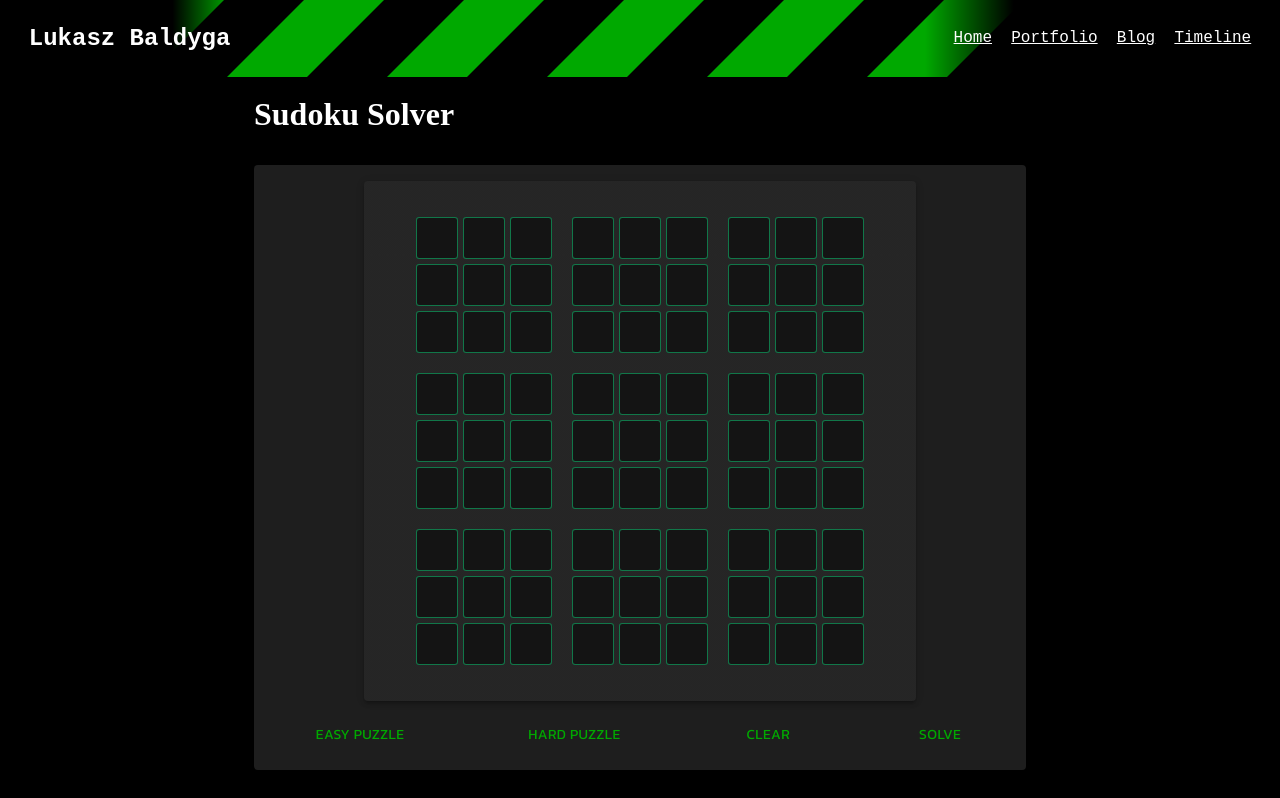
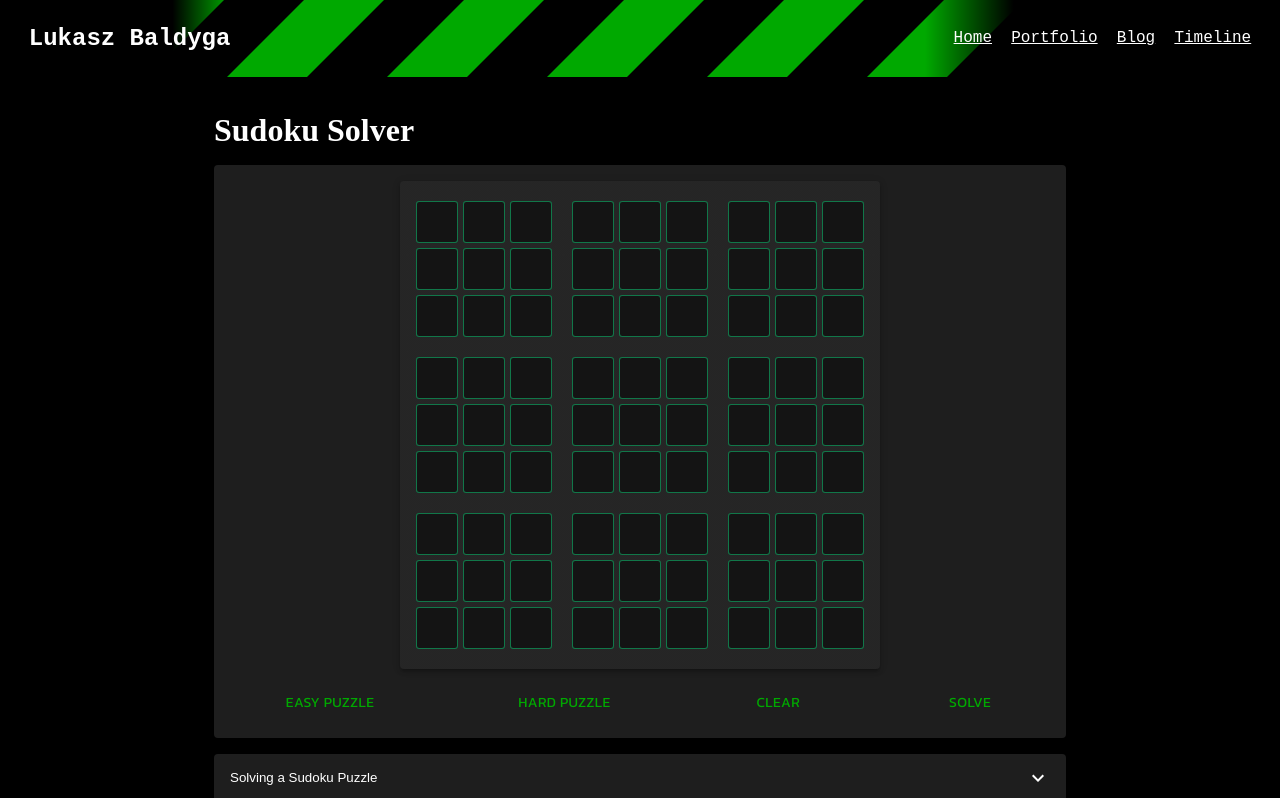
Before and after one commit to Rijndael1998/Website-Neo, a Next.js app: page /portfolio/sudoku in a window 1280 px wide. Shown: the top 798 px of the page. Built offline with nearby package versions, Linux system fonts and the light colour scheme; a web font is replaced by a local one.

Commit message:
fixed the styling within the sudoku page & deprecated the lazy page layout in favour of MUI

```diff
--- a/src/app/portfolio/sudoku/page.tsx
+++ b/src/app/portfolio/sudoku/page.tsx
@@ -14,12 +14,12 @@ const paperProps = elementProps.paper;
 const containerProps = elementProps.container;
 
 export default function Sudoku() {
-    return <Lazy>
-        <h1>Sudoku Solver</h1>
+    return <Lazy doNothing>
+        <h1 style={{ margin: "1rem 0" }}>Sudoku Solver</h1>
 
         <SudokuCollection />
 
-        <div>
+        <div style={{ margin: "1em 0" }}>
             <Accordion>
                 <AccordionSummary
                     expandIcon={<ExpandMoreIcon />}
--- a/src/components/algorithms/sudoku/sudokuCollection.tsx
+++ b/src/components/algorithms/sudoku/sudokuCollection.tsx
@@ -9,8 +9,18 @@ import { Button, Container, Paper, Snackbar, SnackbarCloseReason } from "@mui/ma
 import { default as Grid } from "@mui/material/Grid2";
 import { elementProps, elementPropsType } from "./sudokuConstants";
 
-const paperProps: elementPropsType["paper"] = {...elementProps.paper};
-const containerProps: elementPropsType["container"] = {...elementProps.container, sx: {padding: "1em 0"}};
+const containerProps: elementPropsType["container"] = {
+    sx: {
+        padding: "1em 0",
+        overflowX: "auto",
+        maxWidth: "calc(100vw - 10em)",
+        width: "max-content",
+        margin: "auto",
+    },
+};
+const paperProps: elementPropsType["paper"] = {
+    elevation: elementProps.paper.elevation,
+};
 
 function EmptyGridGen() {
     const grid: Array<Array<number>> = [];
@@ -79,7 +89,7 @@ export default function SudokuCollection() {
             </Grid>
             <Grid size={12}>
                 <Grid container justifyContent={"space-around"} marginBottom={"1em"}>
-                    <Grid>
+                    <Grid >
                         <Button onClick={() => puzzleHandler("easy")}>Easy Puzzle</Button>
                     </Grid>
                     <Grid>
--- a/src/components/lazy/_lazy.tsx
+++ b/src/components/lazy/_lazy.tsx
@@ -2,9 +2,12 @@ import { ReactNode } from "react";
 import styles from "./lazy.module.scss";
 import DarkModeFix from "../muiWrappers/darkModeFix/_darkModeFix";
 import { Container } from "@mui/material";
+import classNames from "classnames";
 
-export default function Lazy({ children }: { children?: ReactNode }) {
+export default function Lazy({ children, doNothing }: { children?: ReactNode, doNothing?: boolean}) {
+    console.warn("Lazy will be the next element to be removed");
+
     return <DarkModeFix>
-        <Container className={styles.lazy} maxWidth={"md"}>{children}</Container>
+        <Container className={classNames(styles.lazy, doNothing && styles.doNothing)} maxWidth={"md"}>{children}</Container>
     </DarkModeFix>
 }
--- a/src/components/lazy/lazy.module.scss
+++ b/src/components/lazy/lazy.module.scss
@@ -13,6 +13,13 @@
 
     &>ol>li {
         padding-bottom: 2rem;
+    }
+
+    &.doNothing {
+        &>* {
+            margin: unset;
+            max-width: unset;
+        }
     }
 }
 
```
